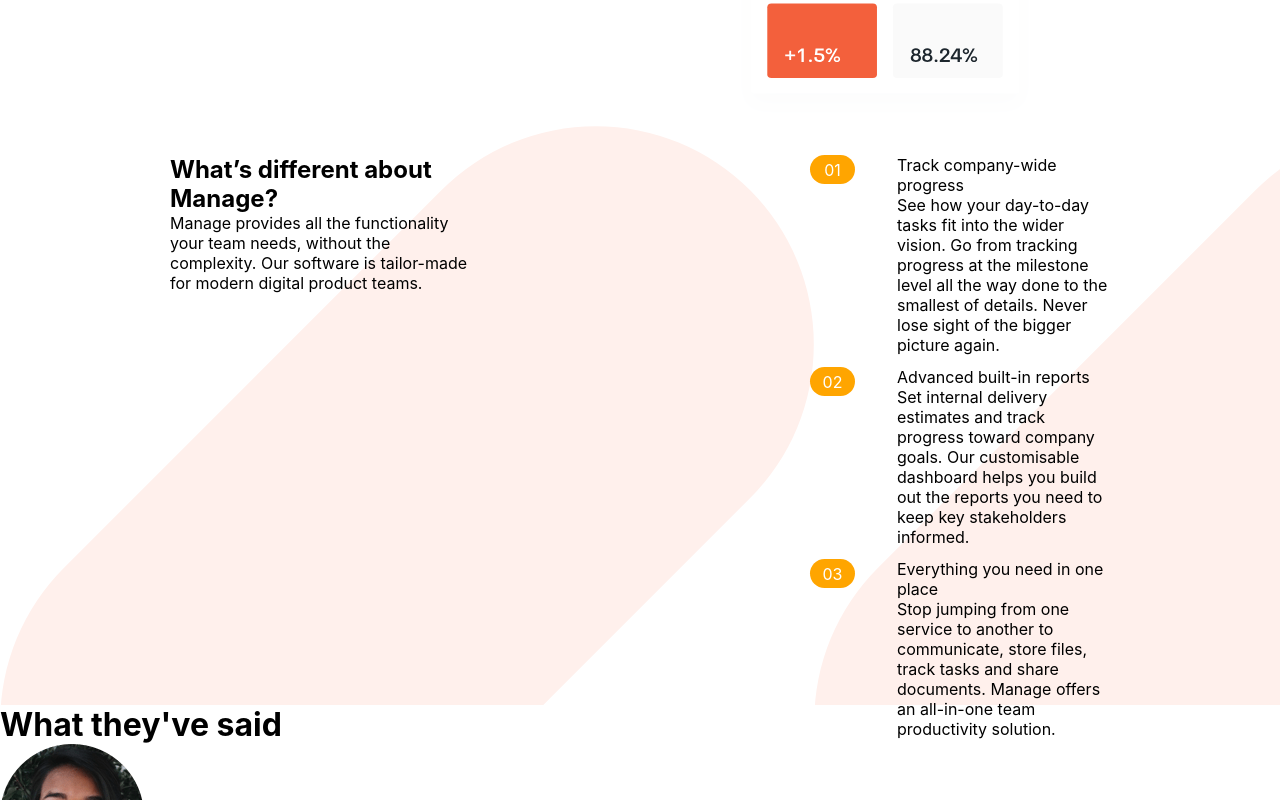
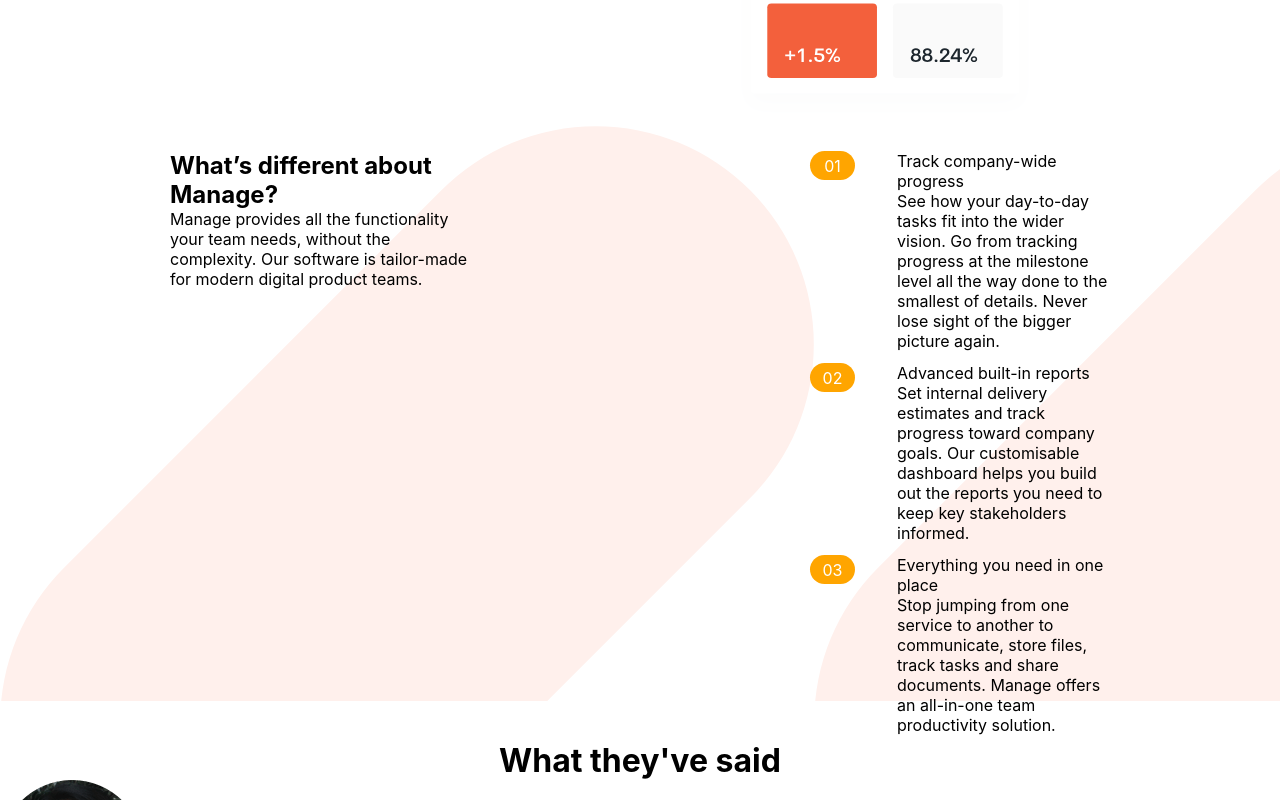
Before and after one commit to jyotirmoy-sinhababu/manage-landing-page, a React (Create React App) app: page / in a window 1280 px wide. Shown: the part 480-1280 px from the top of the page. Built offline with nearby package versions, Linux system fonts and the light colour scheme.

Commit message:
style added to landing page

```diff
--- a/src/components/nav/Nav.jsx
+++ b/src/components/nav/Nav.jsx
@@ -35,7 +35,9 @@
         </div>
       )}
       <div className='nav-mobile-btn-cnt'>
-        <button className='nav-mobile-btn'>{GoThreeBars}</button>
+        <button className='nav-mobile-btn'>
+          <GoThreeBars />
+        </button>
       </div>
     </div>
   );
--- a/src/components/pageCnt/pageCntStyle.css
+++ b/src/components/pageCnt/pageCntStyle.css
@@ -2,7 +2,7 @@
   display: flex;
   flex-wrap: wrap;
   justify-content: space-around;
-  padding-top: 29px;
+  padding-top: 25px;
   background-image: url(../../assests/img/bg-tablet-pattern.svg);
 }
 
--- a/src/pages/landingPage/LandingPage.jsx
+++ b/src/pages/landingPage/LandingPage.jsx
@@ -20,7 +20,7 @@
       <Nav />
       <PageIntro />
       <PageCnt />
-      <div>
+      <div className='landingPage-header-cnt'>
         <h1>What they've said</h1>
       </div>
       <div>
--- a/src/pages/landingPage/landingStyle.css
+++ b/src/pages/landingPage/landingStyle.css
@@ -0,0 +1,6 @@
+.landingPage-header-cnt {
+  padding-top: 40px;
+  display: flex;
+  justify-content: center;
+  align-items: center;
+}
```
